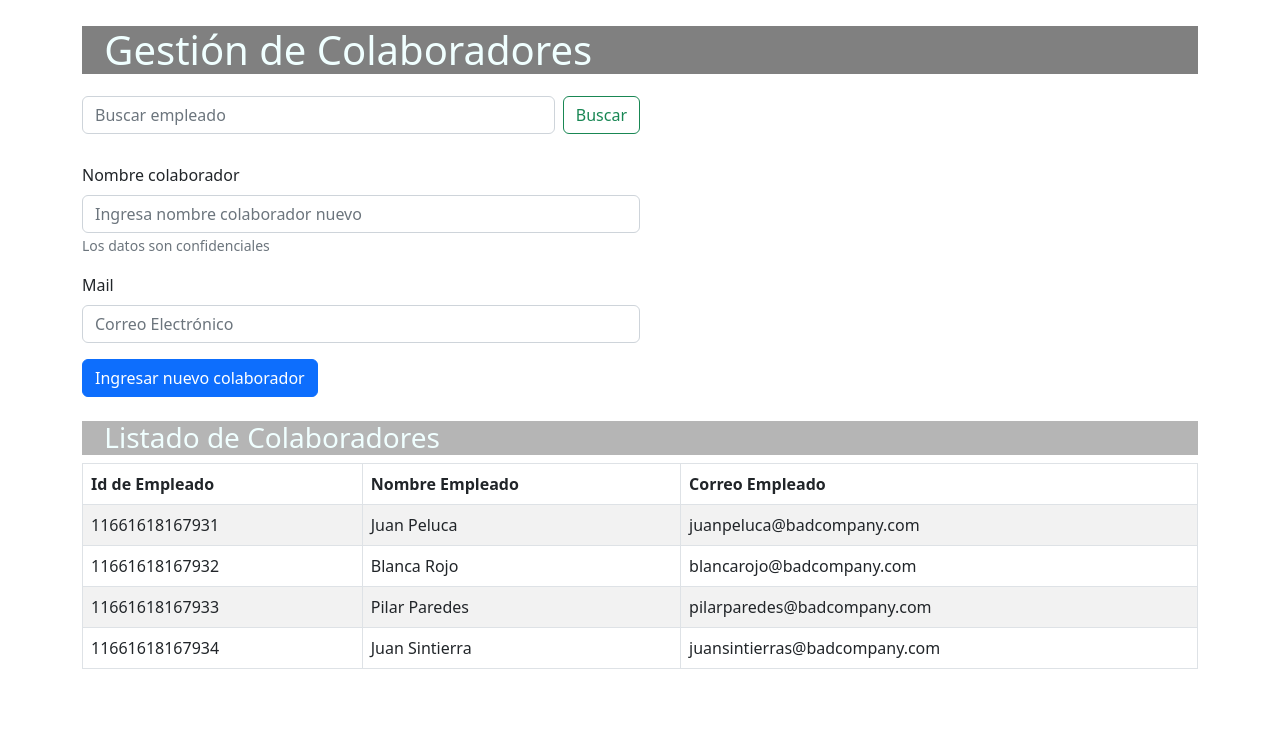
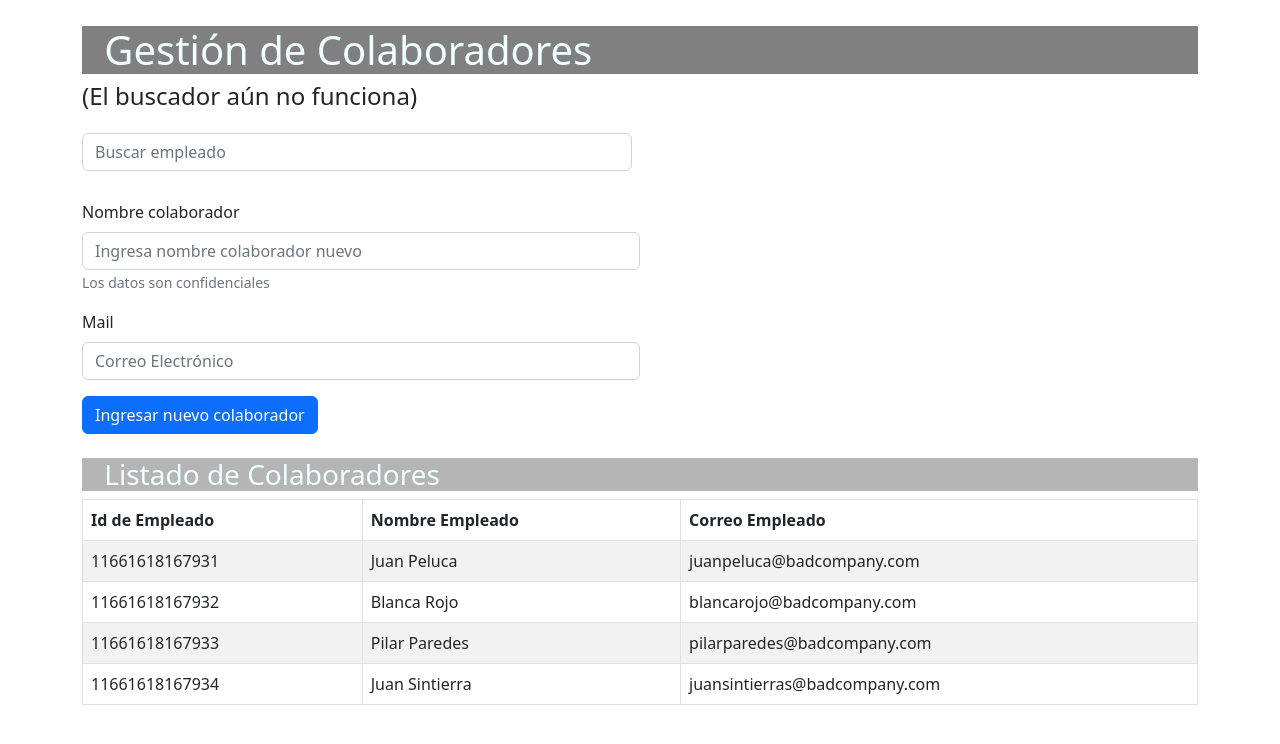
Before and after one commit to guslopezr/desafio_renderizacion_listaempleados, a React (Create React App) app: page / in a window 1280 px wide. Shown: the top 744 px of the page. Built offline with nearby package versions, Linux system fonts and the light colour scheme.

Commit message:
se agrega comentario a título

```diff
--- a/src/components/Buscador.jsx
+++ b/src/components/Buscador.jsx
@@ -1,12 +1,9 @@
 import * as React from 'react';
 import 'bootstrap/dist/css/bootstrap.min.css';
-import {
-    Form,
-    Button
-} from 'react-bootstrap';
+import Form from 'react-bootstrap/Form';
 
 
-const Buscador = ({buscar}) => {
+const Buscador = ({buscarNombre}) => {
 
     return (
 
@@ -17,9 +14,8 @@ const Buscador = ({buscar}) => {
                 placeholder="Buscar empleado"
                 className="me-2"
                 aria-label="Search"
-                onChange={buscar}
+                onChange={buscarNombre}
             />
-            <Button variant="outline-success">Buscar</Button>
         </Form>
     </div>
     )
--- a/src/components/Header.jsx
+++ b/src/components/Header.jsx
@@ -10,6 +10,8 @@ const Header = () => {
     <div>
 
         <h1 className='header' >Gestión de Colaboradores</h1>
+        <h4 >(El buscador aún no funciona)</h4>
+
     </div>
     )
 }
```
Also changed, not shown: src/components/TablaEmpleados.jsx (+2 -8 lines).
